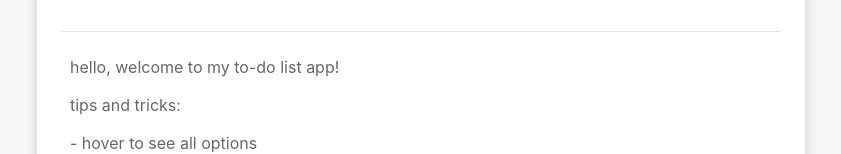
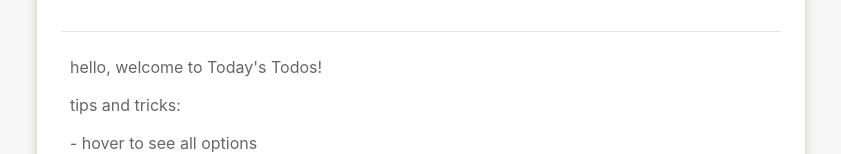
Before and after one commit to carolyndev/to.day, a React (Create React App) app: page / in a window 1280 px wide. Shown: the part 175-329 px from the top of the page, without its empty margins (219-1060 px from the left). Built offline with nearby package versions, Linux system fonts and the light colour scheme.

Commit message:
updated default todos

```diff
--- a/src/App.js
+++ b/src/App.js
@@ -5,7 +5,7 @@ import Options from './components/Options';
 
 const defaultTodos = [
   {
-    text: 'hello, welcome to my to-do list app!',
+    text: "hello, welcome to Today's Todos!",
     completed: false,
     id: 1,
     edit: false,
```
